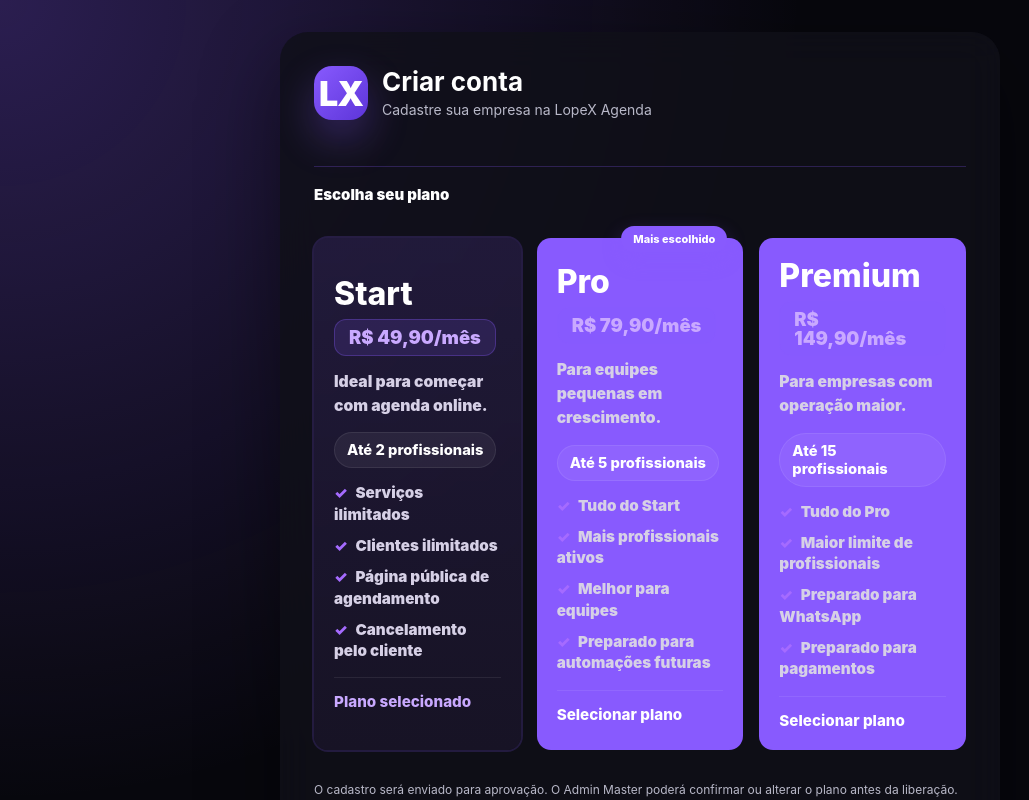
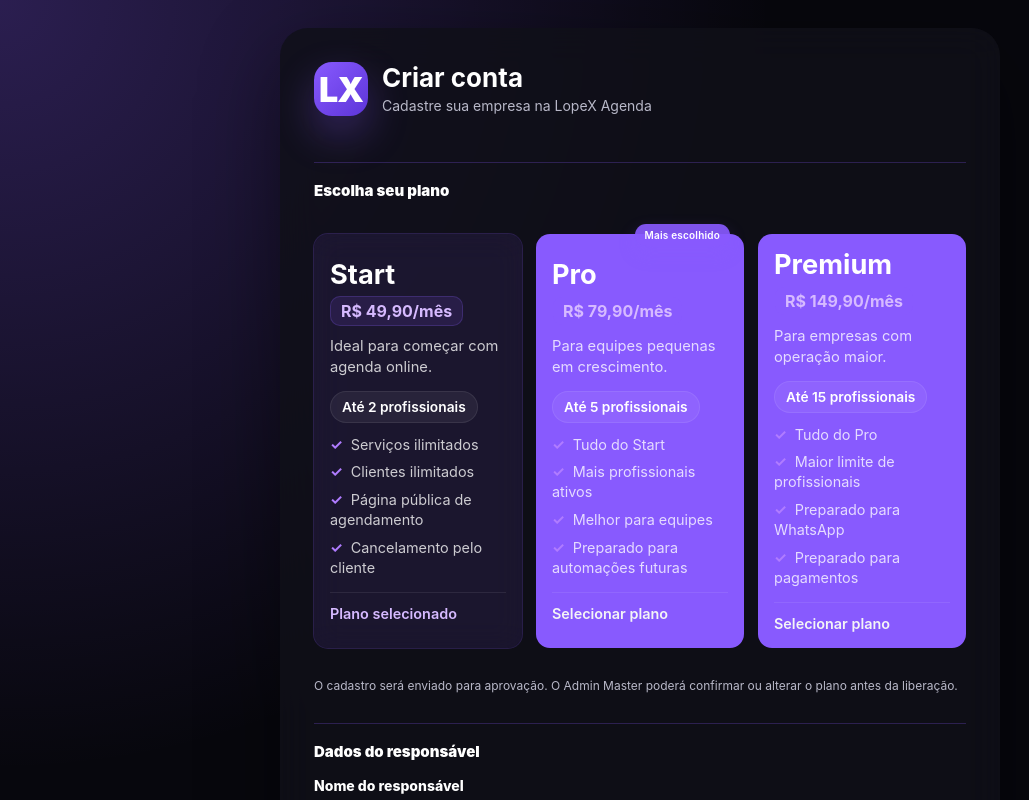
Before and after one commit to joelllopezs/apilopexfrontend, a React (Vite) app: page /register-company in a window 1280 px wide. Shown: the top 800 px of the page, without its empty margins (0-1029 px from the left). Built offline with nearby package versions, Linux system fonts and the light colour scheme.

Commit message:
FIX: cores corrigidas and Cards

```diff
--- a/src/index.css
+++ b/src/index.css
@@ -2521,113 +2521,115 @@
 ========================= */
 
 .register-company-page {
-  padding: 32px 16px;
+  padding: 28px 16px;
   align-items: flex-start;
 }
 
 .register-company-card {
-  width: min(980px, 100%);
+  width: min(920px, 100%);
 }
 
 .register-plan-grid {
   display: grid;
   grid-template-columns: repeat(3, minmax(0, 1fr));
-  gap: 16px;
-  margin: 14px 0 12px;
+  gap: 14px;
+  margin: 14px 0 10px;
 }
 
 .register-plan-card {
   position: relative;
   width: 100%;
   text-align: left;
-  padding: 20px;
-  border-radius: 20px;
-  border: 1px solid rgba(255, 255, 255, 0.08);
-  background: #171325;
-  color: #ffffff;
+  padding: 16px;
+  border-radius: 18px;
+  border: 1px solid rgba(255, 255, 255, 0.10);
+  background: rgba(255, 255, 255, 0.04);
+  backdrop-filter: blur(14px);
+  -webkit-backdrop-filter: blur(14px);
+  color: #f5f5f7;
   cursor: pointer;
-  transition: transform 0.2s ease, border-color 0.2s ease, box-shadow 0.2s ease,
-    background 0.2s ease;
+  transition: transform 0.18s ease, border-color 0.18s ease,
+    box-shadow 0.18s ease, background 0.18s ease;
+  min-height: 320px;
 }
 
 .register-plan-card:hover {
-  transform: translateY(-3px);
-  border-color: rgba(136, 90, 254, 0.5);
-  box-shadow: 0 10px 30px rgba(0, 0, 0, 0.22);
+  transform: translateY(-2px);
+  border-color: rgba(136, 90, 254, 0.35);
+  background: rgba(255, 255, 255, 0.06);
+  box-shadow: 0 10px 24px rgba(0, 0, 0, 0.18);
 }
 
 .register-plan-card.selected {
-  background: linear-gradient(
-    180deg,
-    rgba(136, 90, 254, 0.14) 0%,
-    rgba(23, 19, 37, 1) 100%
-  );
-  border-color: #885afe;
-  box-shadow: 0 0 0 2px rgba(136, 90, 254, 0.18);
+  border-color: rgba(136, 90, 254, 0.65);
+  background: rgba(136, 90, 254, 0.10);
+  box-shadow: 0 0 0 1px rgba(136, 90, 254, 0.22);
 }
 
 .register-plan-card.featured {
-  border-color: rgba(136, 90, 254, 0.38);
+  border-color: rgba(136, 90, 254, 0.28);
 }
 
 .register-plan-highlight {
   position: absolute;
-  top: -12px;
-  right: 16px;
-  padding: 6px 12px;
+  top: -10px;
+  right: 14px;
+  padding: 5px 10px;
   border-radius: 999px;
-  background: #885afe;
+  background: rgba(136, 90, 254, 0.92);
   color: #ffffff;
-  font-size: 11px;
-  font-weight: 800;
-  box-shadow: 0 8px 20px rgba(136, 90, 254, 0.28);
+  font-size: 10px;
+  font-weight: 600;
+  letter-spacing: 0.2px;
+  box-shadow: 0 8px 18px rgba(136, 90, 254, 0.22);
 }
 
 .register-plan-header {
   display: flex;
   flex-direction: column;
-  gap: 8px;
-  margin-bottom: 14px;
+  gap: 6px;
+  margin-bottom: 10px;
 }
 
 .register-plan-header strong {
-  font-size: 2rem;
+  font-size: 1.7rem;
   line-height: 1.1;
-  font-weight: 800;
+  font-weight: 700;
   color: #ffffff;
 }
 
 .register-plan-header span {
   display: inline-flex;
   align-self: flex-start;
-  padding: 8px 14px;
-  border-radius: 12px;
-  background: rgba(136, 90, 254, 0.14);
-  border: 1px solid rgba(136, 90, 254, 0.3);
-  color: #c9a9ff;
-  font-size: 1.15rem;
-  font-weight: 900;
+  padding: 6px 10px;
+  border-radius: 10px;
+  background: rgba(136, 90, 254, 0.12);
+  border: 1px solid rgba(136, 90, 254, 0.22);
+  color: #d6baff;
+  font-size: 1rem;
+  font-weight: 700;
   line-height: 1;
 }
 
 .register-plan-card p {
-  margin: 0 0 14px;
-  color: #d6d0e6;
-  line-height: 1.55;
-  font-size: 0.98rem;
-  min-height: 48px;
+  margin: 0 0 12px;
+  color: rgba(255, 255, 255, 0.78);
+  line-height: 1.45;
+  font-size: 0.92rem;
+  font-weight: 400;
+  min-height: 42px;
 }
 
 .register-plan-limit {
   display: inline-flex;
   align-items: center;
-  padding: 8px 12px;
+  padding: 7px 11px;
   border-radius: 999px;
-  margin-bottom: 14px;
+  margin-bottom: 12px;
   background: rgba(255, 255, 255, 0.06);
   border: 1px solid rgba(255, 255, 255, 0.08);
-  font-size: 0.92rem;
-  font-weight: 800;
+  font-size: 0.86rem;
+  font-weight: 600;
   color: #ffffff;
 }
 
@@ -2636,34 +2638,35 @@
   padding: 0;
   margin: 0;
   display: grid;
-  gap: 10px;
+  gap: 8px;
 }
 
 .register-plan-card li {
-  color: #d6d0e6;
-  font-size: 0.95rem;
-  line-height: 1.4;
+  color: rgba(255, 255, 255, 0.78);
+  font-size: 0.9rem;
+  line-height: 1.38;
+  font-weight: 400;
 }
 
 .register-plan-card li::before {
   content: "✓";
-  color: #a56bff;
-  font-weight: 900;
+  color: #b07cff;
+  font-weight: 700;
   margin-right: 8px;
 }
 
 .register-plan-select-text {
   display: block;
-  margin-top: 16px;
-  padding-top: 14px;
+  margin-top: 14px;
+  padding-top: 12px;
   border-top: 1px solid rgba(255, 255, 255, 0.08);
-  color: #ffffff;
-  font-weight: 800;
-  font-size: 0.95rem;
+  color: #f4f4f6;
+  font-weight: 600;
+  font-size: 0.9rem;
 }
 
 .register-plan-card.selected .register-plan-select-text {
-  color: #c9a9ff;
+  color: #d6baff;
 }
 
 @media (max-width: 860px) {
@@ -2671,11 +2674,15 @@
     grid-template-columns: 1fr;
   }
 
+  .register-plan-card {
+    min-height: auto;
+  }
+
   .register-plan-header strong {
-    font-size: 1.7rem;
+    font-size: 1.5rem;
   }
 
   .register-plan-header span {
-    font-size: 1rem;
-  }
-}
+    font-size: 0.95rem;
+  }
+}
```
